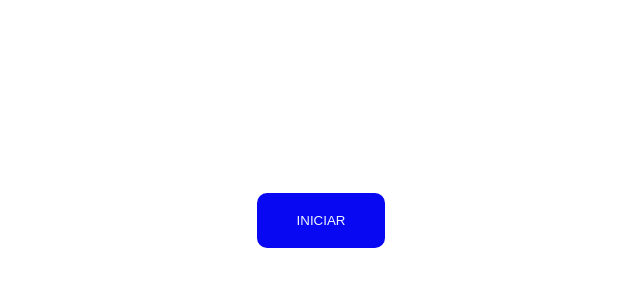
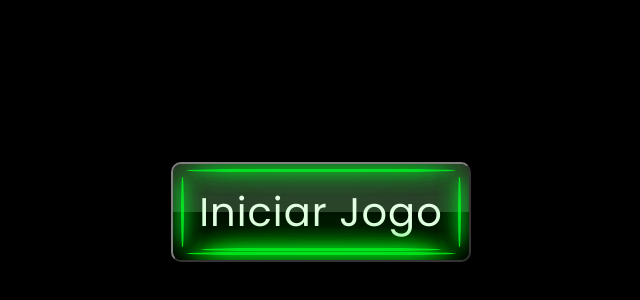
Before and after one commit to raylanderson/trabalho, a plain HTML site: page index.html in a window 1280 px wide. Shown: the part 188-488 px from the top of the page, without its empty margins (319-959 px from the left). Drawn offline with Linux system fonts and the light colour scheme.

Commit message:
incluindo arquivo

```diff
--- a/index.html
+++ b/index.html
@@ -1,29 +1,21 @@
 <!DOCTYPE html>
-<html lang="pt-BR">
+<html lang="pt-br">
 <head>
     <meta charset="UTF-8">
+    <meta http-equiv="X-UA-Compatible" content="IE=edge">
     <meta name="viewport" content="width=device-width, initial-scale=1.0">
-    <title>Document</title>
-    <style>
-        body{
-            height: 100vh;
-            display: flex;
-            justify-content: center;
-            align-items: center;
-        }
-        button{
-            padding: 20px 40px ;
-            background-color: rgb(8, 8, 243);
-            color: aliceblue;
-            border: none;
-            text-transform: uppercase;
-            border-radius: 10px;
-            cursor: pointer;
-        }
-    </style>
+    <title>Jogo RPG</title>
+    <link rel="stylesheet" href="style.css">
 </head>
 <body>
-    <button>Iniciar</button>
-    <script src="index.js"></script>
+
+
+
+<button>Iniciar Jogo
+    <span></span>
+    <span></span>
+</button>
+
+
 </body>
 </html>
--- /dev/null
+++ b/style.css
@@ -0,0 +1,141 @@
+@import url('https://fonts.googleapis.com/css2?family=Poppins:wght@300;400;500;600;700;800;900&display=swap');
+
+* {
+    margin: 0;
+    padding: 0;
+    /* box-sizing: border-box; */
+    font-family: 'Poppins', sans-serif;
+}
+
+body {
+    display: flex;
+    justify-content: center;
+    align-items: center;
+    min-height: 100vh;
+    background: #000;
+}
+
+button {
+    position: relative;
+    width: 300px;
+    height: 100px;
+    background: transparent;
+    border: 2px solid rgba(255, 255, 255, .5);
+    border-right: 2px solid rgba(255, 255, 255, .2);
+    border-bottom: 2px solid rgba(255, 255, 255, .2);
+    border-radius: 10px;
+    color: #fff;
+    font-size: 40px;
+    letter-spacing: 1px;
+    cursor: pointer;
+    overflow: hidden;
+}
+
+button::before {
+    content: '';
+    position: absolute;
+    top: 0;
+    left: 0;
+    width: 100%;
+    height: 50%;
+    background: rgba(255, 255, 255, .2);
+}
+
+button::after {
+    content: '';
+    position: absolute;
+    top: 0;
+    left: -100%;
+    width: 100%;
+    height: 100%;
+    background: linear-gradient(90deg, transparent, rgba(255, 255, 255, .4), transparent);
+    transition: .5s;
+}
+
+button:hover::after {
+    left: 100%;
+}
+
+span {
+    position: absolute;
+    bottom: 5px;
+    left: 50%;
+    transform: translateX(-50%);
+    width: 270px;
+    height: 3px;
+    background: #03f624e0;
+    border-radius: 2000px / 50px;
+    box-shadow:
+        0 0 10px #03f624e0,
+        0 0 20px #03f624e0,
+        0 0 20px #03f624e0,
+        0 0 20px #03f624e0,
+        0 0 40px #03f624e0,
+        0 0 80px #03f624e0,
+        0 0 160px #03f624e0;
+}
+
+span::before {
+    content: '';
+    position: absolute;
+    bottom: 4px;
+    left: 50%;
+    transform: translateX(-50%);
+    width: 240px;
+    height: 3px;
+    background: #03f624e0;
+    border-radius: 2000px / 50px;
+    box-shadow:
+        0 0 10px #03f624e0,
+        0 0 20px #03f624e0,
+        0 0 20px #03f624e0,
+        0 0 20px #03f624e0,
+        0 0 40px #03f624e0,
+        0 0 80px #03f624e0,
+        0 0 160px #03f624e0;
+}
+
+span::after {
+    content: '';
+    position: absolute;
+    bottom: 83px;
+    left: 50%;
+    transform: translateX(-50%);
+    width: 270px;
+    height: 3px;
+    background: #03f624e0;
+    border-radius: 2000px / 50px;
+    box-shadow:
+        0 0 10px #03f624e0,
+        0 0 20px #03f624e0,
+        0 0 20px #03f624e0,
+        0 0 20px #03f624e0,
+        0 0 40px #03f624e0,
+        0 0 80px #03f624e0,
+        0 0 160px #03f624e0;
+}
+
+span:nth-child(2) {
+    position: absolute;
+    top: 50%;
+    left: 8px;
+    transform: translateY(-50%);
+    width: 3px;
+    height: 70px;
+    border-radius: 70px / 2000px;
+}
+
+span:nth-child(2)::before {
+    content: '';
+    position: absolute;
+    top: 50%;
+    left: 277px;
+    transform: translateY(-50%);
+    width: 2.5px;
+    height: 70px;
+    border-radius: 70px / 2000px;
+}
+
+span:nth-child(2)::after {
+    display: none;
+}
```
